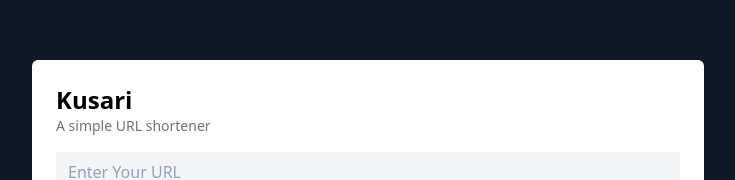
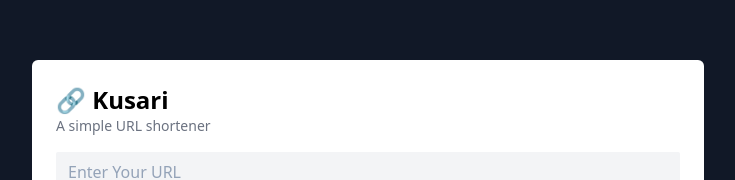
Before and after one commit to dark-voyage/kusari, a Next.js app: page / in a window 1280 px wide. Shown: the part 231-411 px from the top of the page, without its empty margins (272-1007 px from the left). Built offline with nearby package versions, Linux system fonts and the light colour scheme.

Commit message:
Update index.tsx

```diff
--- a/pages/index.tsx
+++ b/pages/index.tsx
@@ -12,13 +12,13 @@
   return (
     <div className="h-screen w-screen flex justify-center items-center bg-gray-900">
       <Head>
-        <title>Kusari</title>
+        <title>🔗 Kusari</title>
         <link rel="icon" href="/favicon.ico" />
       </Head>
 
       <div className="max-w-2xl bg-white rounded-md w-full p-6 ">
 
-        <h1 className='font-semibold text-2xl'>Kusari</h1>
+        <h1 className='font-semibold text-2xl'>🔗 Kusari</h1>
         <p className='text-gray-500 text-sm'>A simple URL shortener</p>
         <AddLink id={id} setId={setId} />
 
```
